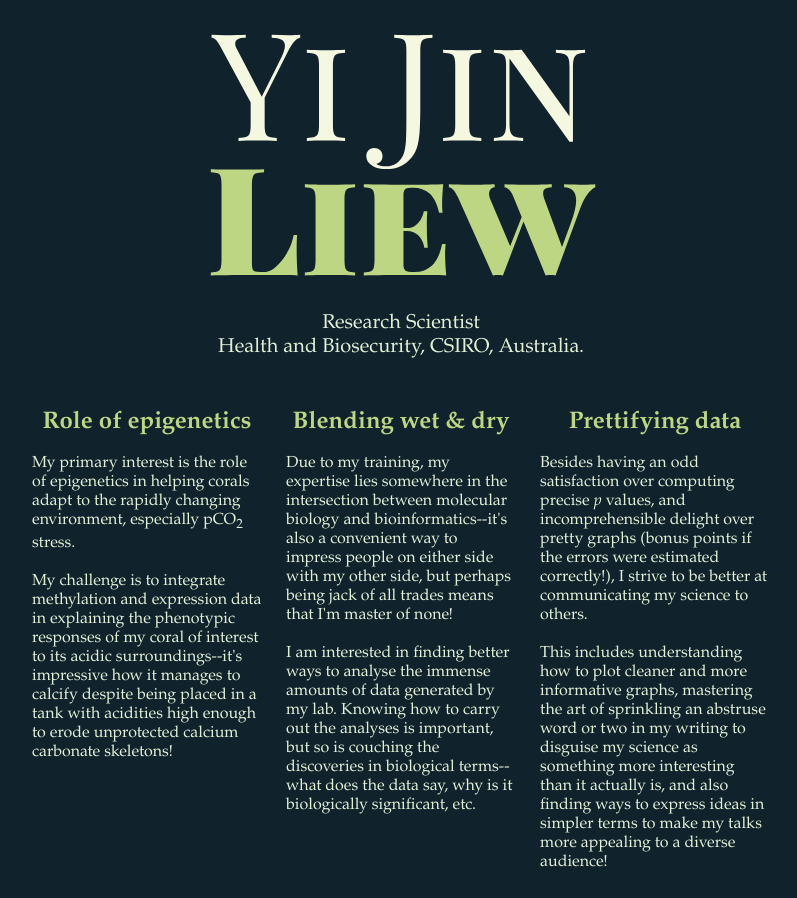
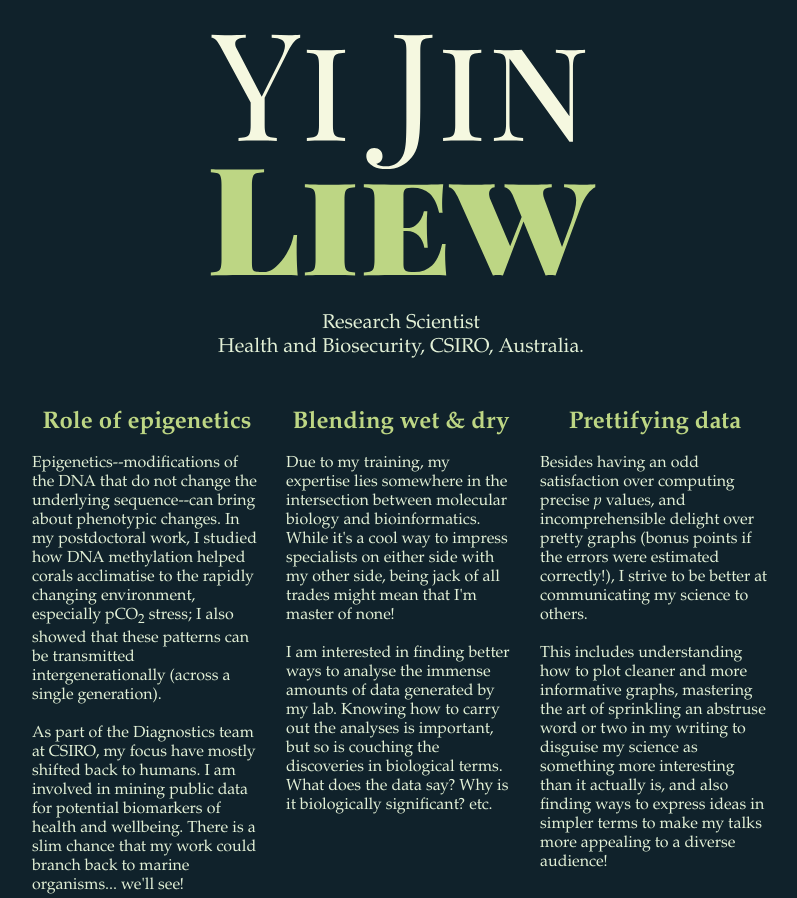
Before and after one commit to lyijin/lyijin.github.io, a plain HTML site: page interests.html in a window 1280 px wide. Shown: the top 898 px of the page, without its empty margins (239-1036 px from the left). Drawn offline with Linux system fonts and the light colour scheme.

Commit message:
periodic update, feb '20

```diff
--- a/interests.html
+++ b/interests.html
@@ -17,15 +17,15 @@
       <div id="content">
         <div class="subsection">
           <h1>Role of epigenetics</h1>
-          <p>My primary interest is the role of epigenetics in helping corals adapt to the rapidly changing environment, especially pCO<sub>2</sub> stress.
+          <p>Epigenetics--modifications of the DNA that do not change the underlying sequence--can bring about phenotypic changes. In my postdoctoral work, I studied how DNA methylation helped corals acclimatise to the rapidly changing environment, especially pCO<sub>2</sub> stress; I also showed that these patterns can be transmitted intergenerationally (across a single generation).
           <br /><br />
-          My challenge is to integrate methylation and expression data in explaining the phenotypic responses of my coral of interest to its acidic surroundings--it's impressive how it manages to calcify despite being placed in a tank with acidities high enough to erode unprotected calcium carbonate skeletons!</p>
+          As part of the Diagnostics team at CSIRO, my focus have mostly shifted back to humans. I am involved in mining public data for potential biomarkers of health and wellbeing. There is a slim chance that my work could branch back to marine organisms... we'll see!</p>
         </div>
         <div class="subsection">
           <h1>Blending wet & dry</h1>
-          <p>Due to my training, my expertise lies somewhere in the intersection between molecular biology and bioinformatics--it's also a convenient way to impress people on either side with my other side, but perhaps being jack of all trades means that I'm master of none!
+          <p>Due to my training, my expertise lies somewhere in the intersection between molecular biology and bioinformatics. While it's a cool way to impress specialists on either side with my other side, being jack of all trades might mean that I'm master of none!
           <br /><br />
-          I am interested in finding better ways to analyse the immense amounts of data generated by my lab. Knowing how to carry out the analyses is important, but so is couching the discoveries in biological terms--what does the data say, why is it biologically significant, etc.</p>
+          I am interested in finding better ways to analyse the immense amounts of data generated by my lab. Knowing how to carry out the analyses is important, but so is couching the discoveries in biological terms. What does the data say? Why is it biologically significant? etc.</p>
         </div>
         <div class="subsection">
           <h1>Prettifying data</h1>
```
Also changed, not shown: 1 other file.
